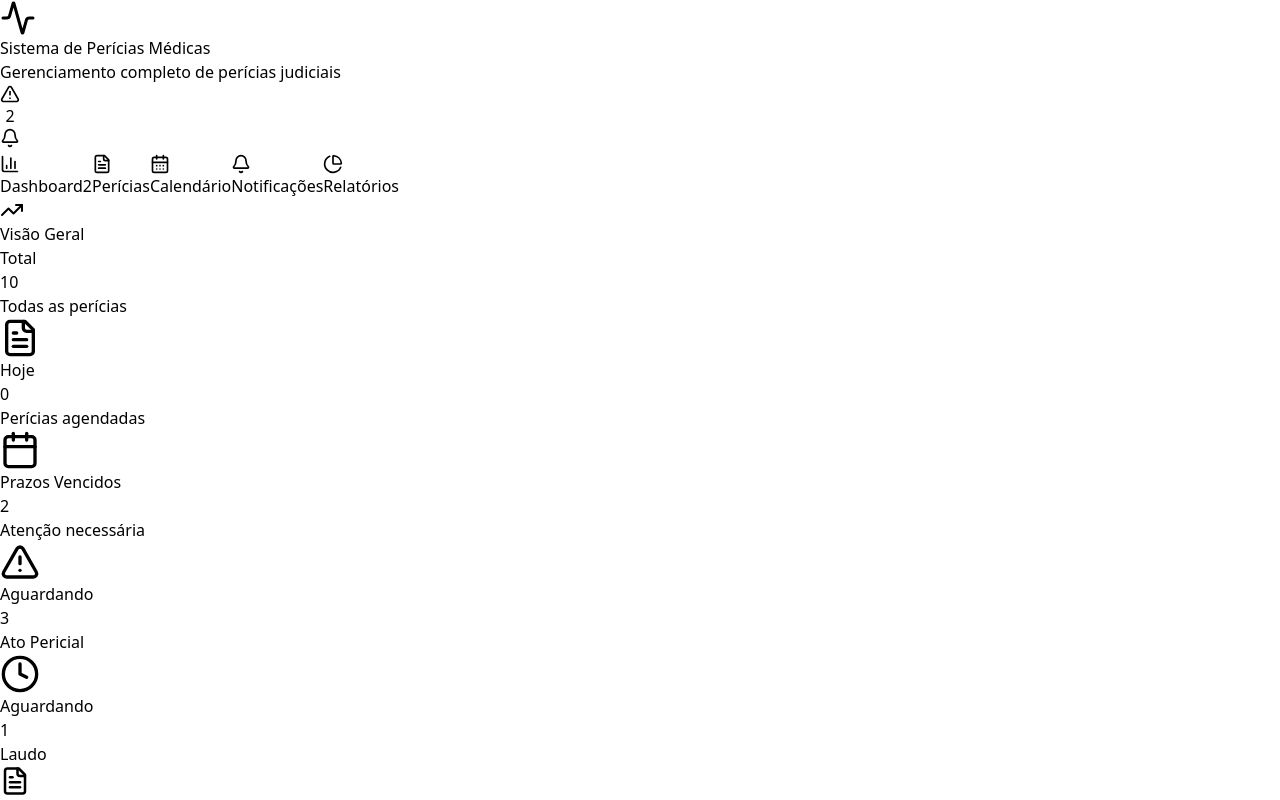
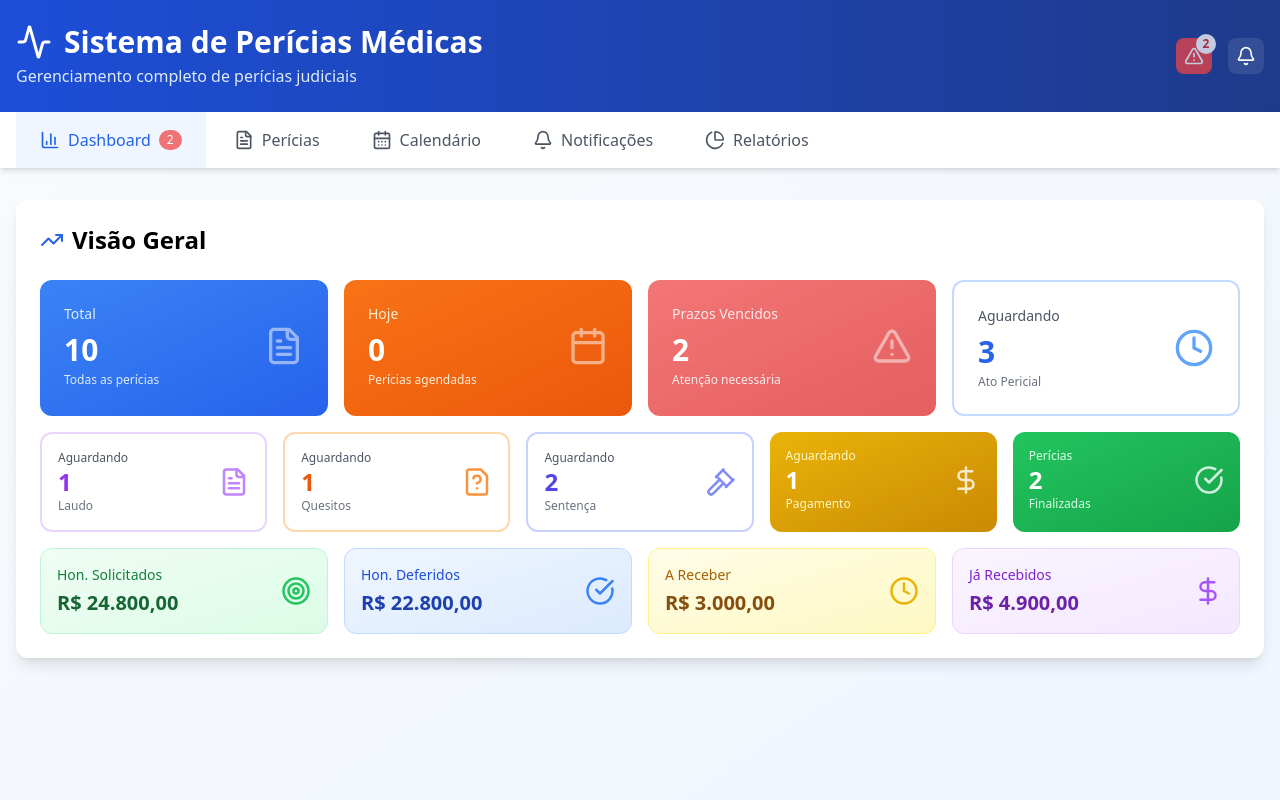
Before and after one commit to luizmasella/CM, a React (Vite) app: page / in a window 1280 px wide. Shown: the top 800 px of the page. Built offline with nearby package versions, Linux system fonts and the light colour scheme.

Commit message:
Update tailwind.config.js

```diff
--- a/tailwind.config.js
+++ b/tailwind.config.js
@@ -1,15 +1,13 @@
-module.exports = {
+// FILE: tailwind.config.js
+
+/** @type {import('tailwindcss').Config} */
+export default {
+  content: [
+    "./index.html",
+    "./src/**/*.{js,ts,jsx,tsx}", // Garante que ele olha todos os arquivos na pasta src
+  ],
   theme: {
-    extend: {
-      keyframes: {
-        'slide-in': {
-          '0%': { transform: 'translateX(100%)', opacity: '0' },
-          '100%': { transform: 'translateX(0)', opacity: '1' },
-        },
-      },
-      animation: {
-        'slide-in': 'slide-in 0.3s ease-out',
-      },
-    },
+    extend: {},
   },
+  plugins: [],
 }
```
